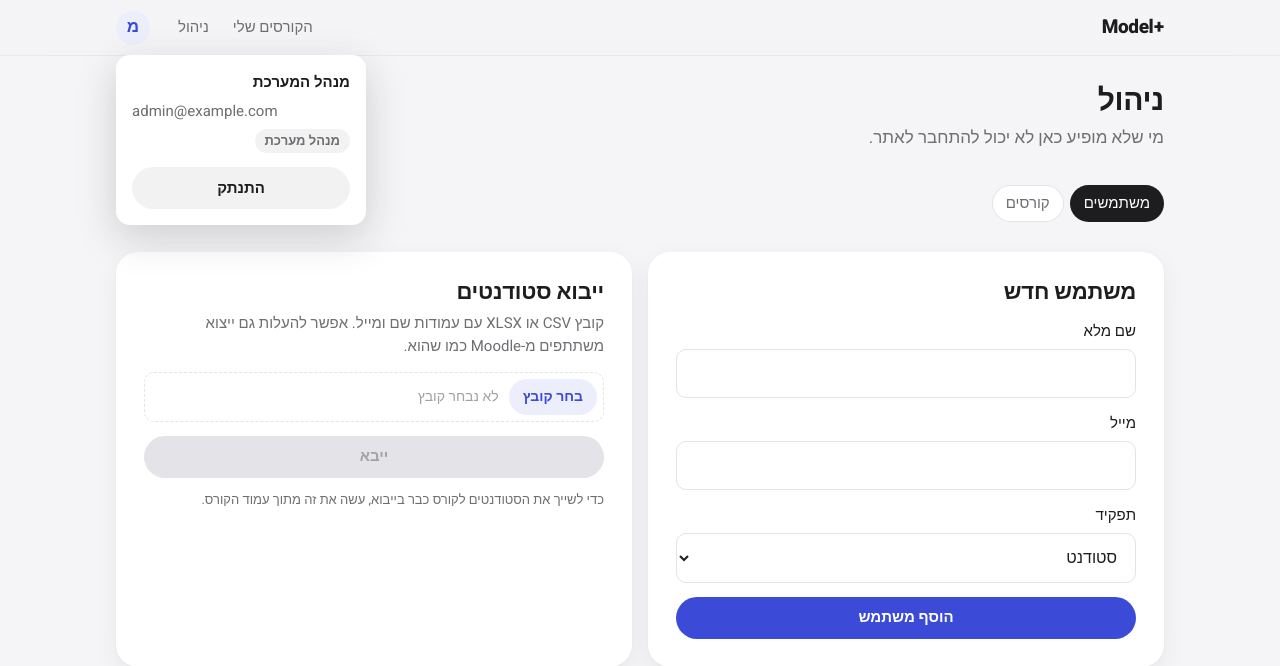
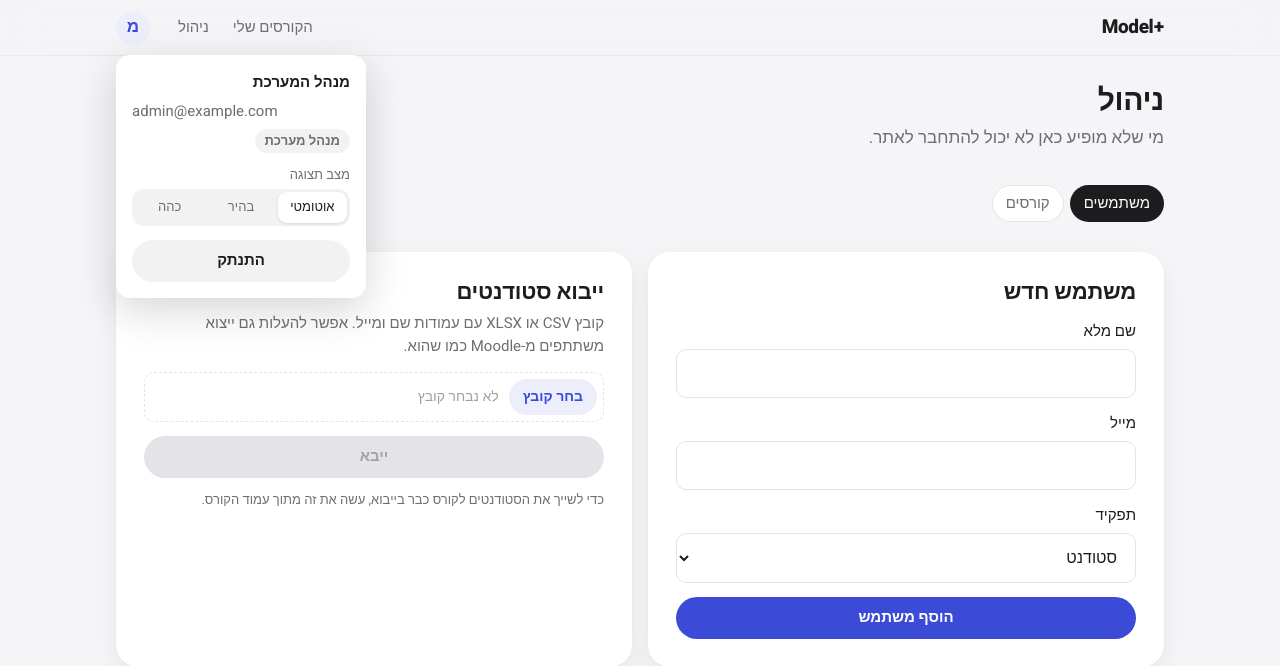
Before and after one commit to Nissim-boaz/Intro2SE_Ex2, a Flask app: page /admin/ in a window 1280 px wide, after a click that opens the changed part. Shown: the top 666 px of the page. Run offline with Flask 3, Linux system fonts and the light colour scheme; the visitor is signed in with stand-in values (Sample User, id 1); data comes from the database, SQL or seed files in the repository.

Commit message:
Add dark mode with an auto / light / dark picker
- Dark palette as CSS tokens: follows the device by default, or the choice
  saved in the account menu (applied before first paint, no white flash)
- Replace hard-coded fills, toast, warning text and selected-tab colours with
  theme tokens
- The projected sample screen always stays light so the QR scans

Co-Authored-By: Claude Opus 5.5 <noreply@anthropic.com>

```diff
--- a/modelplus/static/css/app.css
+++ b/modelplus/static/css/app.css
@@ -15,6 +15,13 @@
   --ok-soft: #E6F4EC;
   --warn: #9A6200;
   --warn-soft: #FFF4DC;
+  --warn-ink: #5C3B00;
+  --fill: rgba(0, 0, 0, .05);      /* quiet button / chip background */
+  --fill-2: rgba(0, 0, 0, .09);    /* hover, tracks */
+  --toast: #1D1D1F;
+  --toast-ink: #FFFFFF;
+  --chip-on: #1D1D1F;              /* selected tab */
+  --chip-on-ink: #FFFFFF;
 
   --r-lg: 22px;
   --r-md: 14px;
@@ -29,6 +36,63 @@
   --fs-lg: 22px;
   --fs-xl: 30px;
   --fs-2xl: 44px;
+  color-scheme: light;
+}
+
+/* dark mode: follows the system unless the user picked a theme (html[data-theme]) */
+@media (prefers-color-scheme: dark) {
+  :root:not([data-theme="light"]) {
+    --bg: #0E0E10;
+    --surface: #1C1C1F;
+    --ink: #F2F2F4;
+    --ink-2: #A1A1A8;
+    --ink-3: #6C6C73;
+    --line: #2E2E33;
+    --brand: #5E6CF5;
+    --brand-soft: rgba(94, 108, 245, .18);
+    --danger: #FF5C70;
+    --danger-soft: rgba(255, 92, 112, .15);
+    --ok: #34C77B;
+    --ok-soft: rgba(52, 199, 123, .15);
+    --warn: #F2B544;
+    --warn-soft: rgba(242, 181, 68, .14);
+    --warn-ink: #F7D58F;
+    --fill: rgba(255, 255, 255, .07);
+    --fill-2: rgba(255, 255, 255, .12);
+    --toast: #F2F2F4;
+    --toast-ink: #111113;
+    --chip-on: #F2F2F4;
+    --chip-on-ink: #111113;
+    --shadow: 0 1px 2px rgba(0, 0, 0, .4), 0 8px 24px rgba(0, 0, 0, .35);
+    --shadow-pop: 0 12px 40px rgba(0, 0, 0, .6);
+    color-scheme: dark;
+  }
+}
+:root[data-theme="dark"] {
+  --bg: #0E0E10;
+  --surface: #1C1C1F;
+  --ink: #F2F2F4;
+  --ink-2: #A1A1A8;
+  --ink-3: #6C6C73;
+  --line: #2E2E33;
+  --brand: #5E6CF5;
+  --brand-soft: rgba(94, 108, 245, .18);
+  --danger: #FF5C70;
+  --danger-soft: rgba(255, 92, 112, .15);
+  --ok: #34C77B;
+  --ok-soft: rgba(52, 199, 123, .15);
+  --warn: #F2B544;
+  --warn-soft: rgba(242, 181, 68, .14);
+  --warn-ink: #F7D58F;
+  --fill: rgba(255, 255, 255, .07);
+  --fill-2: rgba(255, 255, 255, .12);
+  --toast: #F2F2F4;
+  --toast-ink: #111113;
+  --chip-on: #F2F2F4;
+  --chip-on-ink: #111113;
+  --shadow: 0 1px 2px rgba(0, 0, 0, .4), 0 8px 24px rgba(0, 0, 0, .35);
+  --shadow-pop: 0 12px 40px rgba(0, 0, 0, .6);
+  color-scheme: dark;
 }
 
 * { box-sizing: border-box; }
@@ -272,7 +336,7 @@ dialog[open] { animation: pop .2s var(--ease); }
 .block-tools .icon-btn:disabled { opacity: .3; cursor: default; }
 
 /* segmented control */
-.segmented { display: flex; background: rgba(0,0,0,.05); border-radius: 12px; padding: 3px; gap: 2px; }
+.segmented { display: flex; background: var(--fill); border-radius: 12px; padding: 3px; gap: 2px; }
 .segmented label { flex: 1; display: block; cursor: pointer; font-weight: 500; }
 .segmented input { position: absolute; opacity: 0; pointer-events: none; }
 .segmented span { display: block; text-align: center; padding: 7px 0; border-radius: 9px; font-size: var(--fs-sm); color: var(--ink-2); transition: background .15s, color .15s; }
@@ -646,3 +715,12 @@ form[data-live-submit] .btn:not(.is-idle) { animation: sendReady .28s var(--ease
 .file-pick-name.chosen { color: var(--ink); }
 .file-pick-clear { flex: none; width: 30px; height: 30px; border-radius: 50%; border: 0; background: var(--bg); color: var(--ink-2); cursor: pointer; font-size: 13px; }
 .file-pick-clear:hover { background: var(--danger-soft); color: var(--danger); }
+
+/* selected tab chip (admin nav, lesson tabs) */
+.course-nav a.chip-on { background: var(--chip-on); color: var(--chip-on-ink); box-shadow: none; }
+
+/* theme picker in the account menu */
+.theme-pick { display: grid; gap: 4px; margin-top: 6px; }
+.theme-pick .segmented span { padding: 5px 0; font-size: 13px; }
+/* smooth switch between themes, but not on first paint */
+html.theme-anim, html.theme-anim * { transition: background-color .25s ease, color .25s ease, border-color .25s ease !important; }
--- a/modelplus/static/js/ui.js
+++ b/modelplus/static/js/ui.js
@@ -130,5 +130,26 @@
     sync();
   });
 
+  // ---------- theme: auto (follow the device) / light / dark, remembered per browser ----------
+  const THEME_KEY = "modelplus.theme";
+  function savedTheme() {
+    try { return localStorage.getItem(THEME_KEY) || "auto"; } catch (_) { return "auto"; }
+  }
+  function applyTheme(choice) {
+    const html = document.documentElement;
+    html.classList.add("theme-anim");
+    setTimeout(() => html.classList.remove("theme-anim"), 350);
+    if (choice === "light" || choice === "dark") document.documentElement.setAttribute("data-theme", choice);
+    else document.documentElement.removeAttribute("data-theme");
+    try {
+      if (choice === "auto") localStorage.removeItem(THEME_KEY);
+      else localStorage.setItem(THEME_KEY, choice);
+    } catch (_) {}
+  }
+  document.querySelectorAll("[data-theme-choice]").forEach((radio) => {
+    radio.checked = radio.value === savedTheme();
+    radio.addEventListener("change", () => applyTheme(radio.value));
+  });
+
   setTimeout(() => document.querySelectorAll(".toasts .toast").forEach((t) => t.classList.add("hide")), 4200);
 })();
--- a/modelplus/templates/admin/_nav.html
+++ b/modelplus/templates/admin/_nav.html
@@ -1,4 +1,4 @@
 <nav class="course-nav" aria-label="ניהול" style="position:static;margin-top:0">
-  <a href="{{ url_for('admin.users') }}" {% if active == 'users' %}style="background:var(--ink);color:#fff;box-shadow:none"{% endif %}>משתמשים</a>
-  <a href="{{ url_for('admin.courses') }}" {% if active == 'courses' %}style="background:var(--ink);color:#fff;box-shadow:none"{% endif %}>קורסים</a>
+  <a href="{{ url_for('admin.users') }}" {% if active == 'users' %}class="chip-on"{% endif %}>משתמשים</a>
+  <a href="{{ url_for('admin.courses') }}" {% if active == 'courses' %}class="chip-on"{% endif %}>קורסים</a>
 </nav>
--- a/modelplus/templates/attendance/report.html
+++ b/modelplus/templates/attendance/report.html
@@ -16,7 +16,7 @@
 {% if lessons|length > 1 %}
 <nav class="course-nav" aria-label="שיעורים" style="position:static;margin-top:0">
   {% for l in lessons %}
-  <a href="{{ url_for('attendance.lesson_report', lesson_id=l.id) }}" {% if l.id == lesson.id %}style="background:var(--ink);color:#fff;box-shadow:none"{% endif %}>שיעור {{ l.number }}</a>
+  <a href="{{ url_for('attendance.lesson_report', lesson_id=l.id) }}" {% if l.id == lesson.id %}class="chip-on"{% endif %}>שיעור {{ l.number }}</a>
   {% endfor %}
 </nav>
 {% endif %}
--- a/modelplus/templates/base.html
+++ b/modelplus/templates/base.html
@@ -3,7 +3,15 @@
 <head>
   <meta charset="utf-8">
   <meta name="viewport" content="width=device-width, initial-scale=1, viewport-fit=cover">
-  <meta name="theme-color" content="#F5F5F7">
+  <meta name="theme-color" content="#F5F5F7" media="(prefers-color-scheme: light)">
+  <meta name="theme-color" content="#0E0E10" media="(prefers-color-scheme: dark)">
+  <script>
+    // apply the saved theme before the first paint, so dark mode never flashes white
+    try {
+      var t = localStorage.getItem("modelplus.theme");
+      if (t === "light" || t === "dark") document.documentElement.setAttribute("data-theme", t);
+    } catch (e) {}
+  </script>
   <title>{% block title %}Model+{% endblock %}</title>
   <link rel="preconnect" href="https://fonts.googleapis.com">
   <link rel="preconnect" href="https://fonts.gstatic.com" crossorigin>
@@ -29,6 +37,14 @@
           <strong>{{ user.name }}</strong>
           <span class="muted" dir="ltr">{{ user.email }}</span>
           <span class="pill">{{ user.role_label }}</span>
+          <div class="theme-pick">
+            <span class="xsmall muted">מצב תצוגה</span>
+            <div class="segmented" role="radiogroup" aria-label="מצב תצוגה">
+              <label><input type="radio" name="theme" value="auto" data-theme-choice><span>אוטומטי</span></label>
+              <label><input type="radio" name="theme" value="light" data-theme-choice><span>בהיר</span></label>
+              <label><input type="radio" name="theme" value="dark" data-theme-choice><span>כהה</span></label>
+            </div>
+          </div>
           <form method="post" action="{{ url_for('auth.logout') }}"><button class="btn btn-quiet btn-block">התנתק</button></form>
         </div>
       </details>
```
Also changed, not shown: other parts of modelplus/static/css/app.css (+16 -11 lines).
